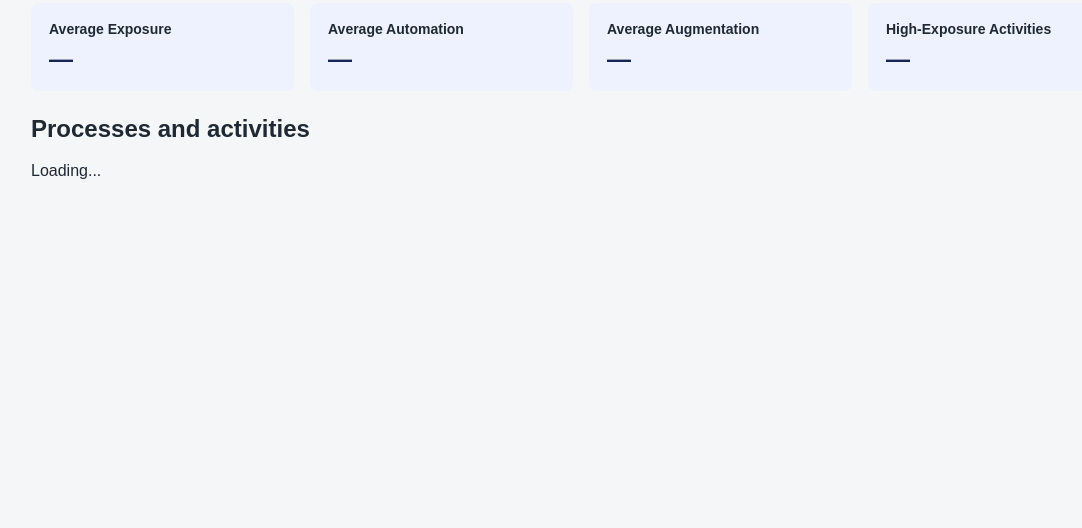
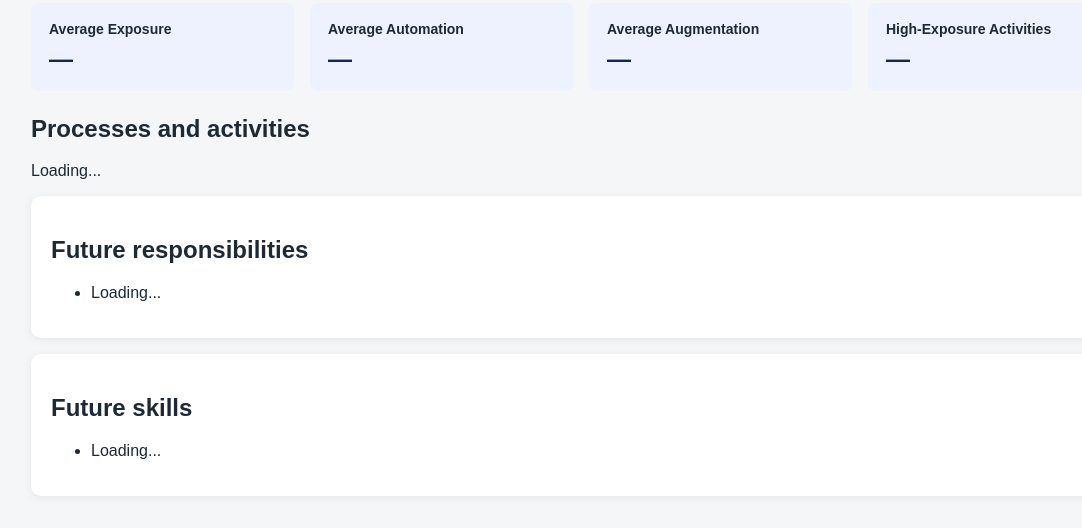
Before and after one commit to soumytiwari/RoleFuture-AI, a FastAPI app: page /roles/1 in a window 1280 px wide. Shown: the part 461-989 px from the top of the page, without its empty margins (59-1141 px from the left). Before the commit the page ends 640 px from the top, so only its background shows below. Run offline with FastAPI, Linux system fonts and the light colour scheme.

Commit message:
Display future responsibilities and skills

```diff
--- a/templates/role_detail.html
+++ b/templates/role_detail.html
@@ -154,6 +154,21 @@
             <h2>Processes and activities</h2>
             <div id="processes">Loading...</div>
         </section>
+
+        <section class="summary">
+            <h2>Future responsibilities</h2>
+            <ul id="future-responsibilities">
+                <li>Loading...</li>
+            </ul>
+        </section>
+
+        <section class="summary">
+            <h2>Future skills</h2>
+            <ul id="future-skills">
+                <li>Loading...</li>
+            </ul>
+        </section>
+
     </main>
 
     <script>
@@ -186,6 +201,54 @@
 
                 document.getElementById("future-profile").textContent =
                     role.future_profile || "No future profile available.";
+
+                const responsibilitiesList =
+                    document.getElementById("future-responsibilities");
+
+                responsibilitiesList.innerHTML = "";
+
+                const responsibilities = role.future_responsibilities || [];
+
+                if (responsibilities.length === 0) {
+                    responsibilitiesList.innerHTML =
+                        "<li>No future responsibilities available.</li>";
+                } else {
+                    responsibilities.forEach((item) => {
+                        const responsibility = document.createElement("li");
+
+                        if (typeof item === "string") {
+                            responsibility.textContent = item;
+                        } else {
+                            responsibility.textContent =
+                                item.responsibility || item.description || "Unnamed responsibility";
+                        }
+
+                        responsibilitiesList.appendChild(responsibility);
+                    });
+                }
+
+                const skillsList = document.getElementById("future-skills");
+
+                skillsList.innerHTML = "";
+
+                const futureSkills = role.future_skills || [];
+
+                if (futureSkills.length === 0) {
+                    skillsList.innerHTML = "<li>No future skills available.</li>";
+                } else {
+                    futureSkills.forEach((item) => {
+                        const skill = document.createElement("li");
+
+                        if (typeof item === "string") {
+                            skill.textContent = item;
+                        } else {
+                            skill.textContent = item.name || "Unnamed skill";
+                        }
+
+                        skillsList.appendChild(skill);
+                    });
+                }
+
 
                 document.getElementById("average-exposure").textContent =
                     analysis.average_exposure;
```
